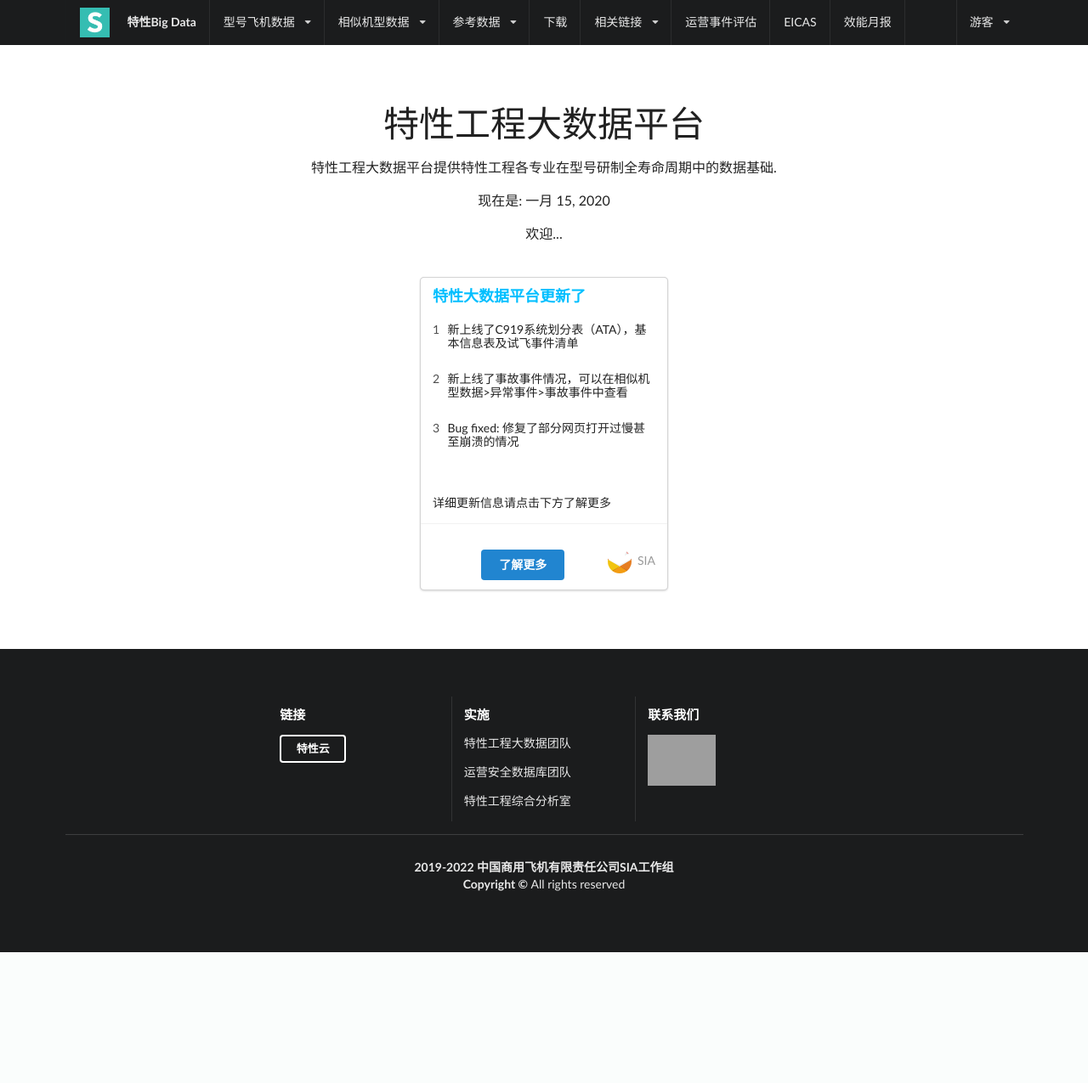
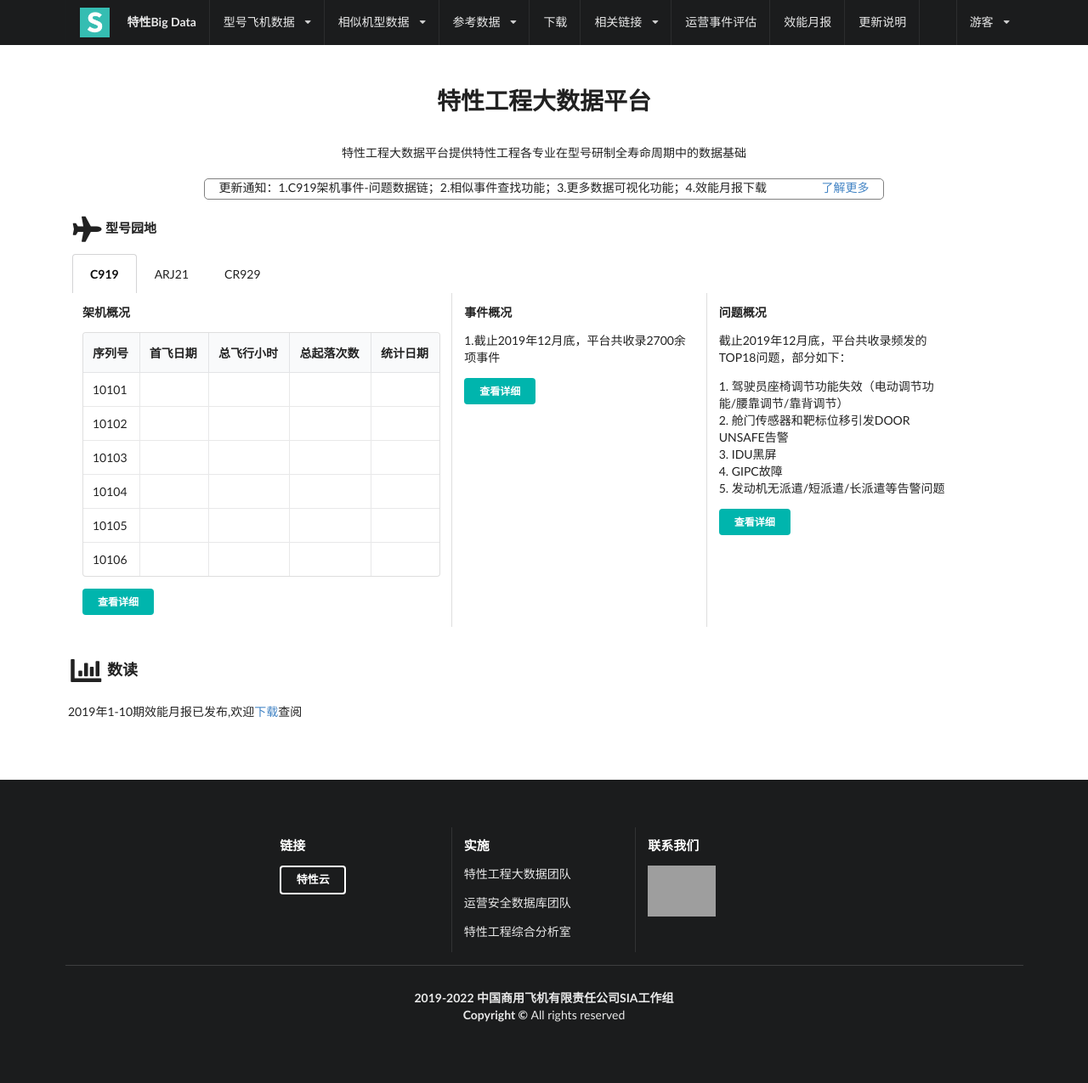
Before and after one commit to catlike-sunshine/rmsdata_2.2, a Django app: page /data_platform/ in a window 1280 px wide. Shown: the whole page at 85% size. Before the commit the page ends 1121 px from the top, so only its background shows below. Run offline with Django 3.2, Linux system fonts and the light colour scheme; parts of the project's set-up code (start-up, migrations or seed data) failed here and were passed over; some libraries are stand-ins or nearby versions; grey boxes are pictures that could not be loaded.

Commit message:
change head

```diff
--- a/data_platform/templates/head.html
+++ b/data_platform/templates/head.html
@@ -78,9 +78,9 @@
             <div class = "item">
               <a style = "color:black" >CR929</a>
             </div>
-            <div class = "item">
+            <!--<div class = "item">
               <a style = "color:black" >公务机</a>
-            </div>
+            </div>-->
         </div>
       </div>
       <div class="ui simple dropdown item">
@@ -150,8 +150,9 @@
         </div>
       </div>
       <a class="item" href="{% url 'data_platform:similar_event' %}">运营事件评估</a>
-      <a class="item" href="{% url 'data_platform:EICAS' %}">EICAS</a>
+      <!--<a class="item" href="{% url 'data_platform:EICAS' %}">EICAS</a>-->
       <a class="item" href="{% url 'data_platform:get_report_list' %}">效能月报</a>
+      <a class="item" href="{% url 'data_platform:update_notes' %}">更新说明</a>
       <div class="ui simple dropdown right item">
             {% if user.is_authenticated %}
             {{ user.first_name }}<i class="dropdown icon"></i>
--- a/data_platform/templates/index.html
+++ b/data_platform/templates/index.html
@@ -2,58 +2,160 @@
 {% include "head.html" %}
 
 
-
-<div class="ui main container">
+<!--<div class="ui main container">
     <h1>特性工程大数据平台</h1>
     <div class="ui text container">
       <p>特性工程大数据平台提供特性工程各专业在型号研制全寿命周期中的数据基础.</p>
-      <p>现在是: {{ text.nowtime | date }} </p>
-      <p>欢迎...</p>
+    </div>
+</div>-->
+<br><br><br><br><br>
+<div style='text-align: center;font-weight: normal;'>
+  <h1>特性工程大数据平台</h1>
+  <br>
+    <div>
+      <p>特性工程大数据平台提供特性工程各专业在型号研制全寿命周期中的数据基础</p>
     </div>
     <br>
-    <br>
-    <div class="ui container">
-      <div class='ui centered card'>
-        <div class="ui card">
-            <div class="content">
-              <div class="header" style=color:deepskyblue >特性大数据平台更新了</div>
-              <br>
-              <div class="ui test container">
-                <div class="ui ordered list">
-                  <div class="item">新上线了C919系统划分表（ATA），基本信息表及试飞事件清单</div>
-                  <br/>
-                  <div class="item">新上线了事故事件情况，可以在相似机型数据>异常事件>事故事件中查看</div>
-                  <br/>
-                  <div class="item">Bug fixed: 修复了部分网页打开过慢甚至崩溃的情况</div>
-                </div>
-                <br/>
-                <br/>
-                <div>详细更新信息请点击下方了解更多</div>
-              </div>
-            </div>
-            <div class="extra content">
-              &nbsp;&nbsp;&nbsp;&nbsp;&nbsp;&nbsp;&nbsp;&nbsp;&nbsp;&nbsp;&nbsp;&nbsp;&nbsp;&nbsp;&nbsp;
-              &nbsp;&nbsp;&nbsp;&nbsp;&nbsp;&nbsp;&nbsp;&nbsp;&nbsp;&nbsp;&nbsp;&nbsp;&nbsp;&nbsp;&nbsp;
-              &nbsp;&nbsp;&nbsp;&nbsp;&nbsp;&nbsp;&nbsp;&nbsp;&nbsp;&nbsp;&nbsp;&nbsp;&nbsp;&nbsp;&nbsp;
-              &nbsp;&nbsp;&nbsp;&nbsp;&nbsp;&nbsp;&nbsp;&nbsp;&nbsp;&nbsp;&nbsp;&nbsp;&nbsp;&nbsp;&nbsp;
-              &nbsp;&nbsp;&nbsp;&nbsp;&nbsp;&nbsp;&nbsp;&nbsp;&nbsp;&nbsp;&nbsp;&nbsp;&nbsp;&nbsp;&nbsp;
-              <div class="ui blue button">
-              <a href="{% url 'data_platform:update_notes' %}" style=color:white>了解更多</a>
-              </div>
-                <div class="right floated author">
-                  <img class="ui avatar image" src="{% static 'images/login/icon.png' %}"> SIA
-                </div>
-          </div>
-        </div>
-      </div>
+</div>
+<div style="text-align: center;
+border: 1px solid gray;
+width:800px;
+height:25px;
+border-radius:5px;
+margin:auto;">
+  <p>更新通知：1.C919架机事件-问题数据链；2.相似事件查找功能；3.更多数据可视化功能；4.效能月报下载
+  &nbsp;&nbsp;&nbsp;&nbsp;&nbsp;&nbsp;&nbsp;&nbsp;&nbsp;&nbsp;&nbsp;&nbsp;&nbsp;&nbsp;&nbsp;&nbsp;
+  <a href="{% url 'data_platform:update_notes' %}">了解更多</a></p>
+</div>
+<br>
+<div class='seven wide column' style="border:none;">
+  <div style="margin-left:85px;">
+  <h4><i class="big plane icon"></i>型号园地</h4>
+    <div class="ui demo tabular menu" style="width:223px;margin-bottom:-1px;"><!-- demo 是自定义的类选择器名称-->
+      <a class="active item" data-tab="first"><p>C919</p></a>
+      <a class="item" data-tab="second"><p>ARJ21</p></a>
+      <a class="item" data-tab="third"><p>CR929</p></a>
     </div>
-  <p><strong class="Afghanistan flag"> </strong></p>
+  </div>
 </div>
+
+<div class="ui bottom attached active tab segment" data-tab="first" style="border:none">
+  <div class="ui divided equal height sixteen column grid" style='margin-left:70px;'>
+    <div class="six wide column " style="border:none;">
+     <h5>架机概况</h5>
+     <table class="ui celled table">
+      <thead>
+        <tr><th>序列号</th>
+        <th>首飞日期</th>
+        <th>总飞行小时</th>
+        <th>总起落次数</th>
+        <th>统计日期</th>
+      </tr></thead>
+      <tbody>
+        <tr>
+          <td>10101</td>
+          <td></td>
+          <td></td>
+          <td></td>
+          <td></td>
+        </tr>
+        <tr>
+          <td>10102</td>
+          <td></td>
+          <td></td>
+          <td></td>
+          <td></td>
+        </tr>
+        <tr>
+          <td>10103</td>
+          <td></td>
+          <td></td>
+          <td></td>
+          <td></td>
+        </tr>
+        <tr>
+          <td>10104</td>
+          <td></td>
+          <td></td>
+          <td></td>
+          <td></td>
+        </tr>
+        <tr>
+          <td>10105</td>
+          <td></td>
+          <td></td>
+          <td></td>
+          <td></td>
+        </tr>
+        <tr>
+          <td>10106</td>
+          <td></td>
+          <td></td>
+          <td></td>
+          <td></td>
+        </tr>
+      </tbody>
+    </table>
+    <a href="{% url 'intra_type_data:C919_5G' %}"><div class="ui teal tiny button">查看详细</div></a>
+    </div>
+    <div class="four wide column" style="border:none;">
+      <h5>事件概况</h5>
+      <p>1.截止2019年12月底，平台共收录2700余项事件</p>
+      <a href="{% url 'intra_type_data:C919_5G' %}"><div class="ui teal tiny button">查看详细</div></a>
+    </div>
+    <div class="four wide column" style="margin-right:-31px;">
+      <h5>问题概况</h5>
+      <p>截止2019年12月底，平台共收录频发的TOP18问题，部分如下：</p>
+      <p>1. 驾驶员座椅调节功能失效（电动调节功能/腰靠调节/靠背调节）<br>
+        2. 舱门传感器和靶标位移引发DOOR UNSAFE告警<br>
+        3. IDU黑屏<br>
+        4. GIPC故障<br>
+        5. 发动机无派遣/短派遣/长派遣等告警问题
+      </p>
+      <a href="{% url 'intra_type_data:C919_5G' %}"><div class="ui teal tiny button">查看详细</div></a>
+    </div>
+  </div>
+</div>
+
+<div class="ui bottom attached tab segment" data-tab="second" style='margin-left:70px;border:none;'><h4>敬请期待ARJ21数据</h4></div>
+<div class="ui bottom attached tab segment" data-tab="third" style='margin-left:70px;border:none'><h4>敬请期待CR929数据</h4></div>
+<br>
+<div ui='grid'>
+  <div class='four wide column' style="margin-left:30px;width: 400px;">
+    <div style="margin-left:50px"><h3><i class="big chart bar icon"></i>数读</h3></div>
+  </div>
+</div>
+<br>
+<div style='width:600px;height:20px;margin-left:80px'>
+  <p>2019年1-10期效能月报已发布,欢迎<a href="{% url 'data_platform:get_report_list' %}">下载</a>查阅</p>
+
+
+</div>
+
+
+
 {% include "foot.html" %}
+<script src="../../static/js/js_address.js"></script>
+    <script type="text/javascript">
+    //demo 是自定义的类选择器名称
+    $(function (){
+        //jQuery UI的Tab也是这样，可能也许大概说不准也依赖jquery.address
+        $('.demo.menu .item').tab();//menu与.item之间一定要有一个空格，才能实现切换tab的功能
+    })
+</script>
 <!--以下是只在本页面中适用的css和js等内容-->
 <style type="text/css">
-  .ui.text.container  {
+  #div1  {
     text-align: center;
     font-weight: normal;
   }
+
+  #div2{
+    text-align: center;
+    border: 1px solid gray;
+    width:800px;
+    height:25px;
+    border-radius:5px;
+    margin:auto;
+  }
 </style>
--- a/data_platform/urls.py
+++ b/data_platform/urls.py
@@ -16,6 +16,7 @@ urlpatterns = [
     url(r'^report/', views.get_report_list.as_view(), name="get_report_list"),
     url(r'^arc_list/',views.get_arc_list, name="get_arc_list"),
     url(r'^cahm/',views.cahm.as_view(), name="cahm"),
+    url(r'^update_notes/',views.update_notes.as_view(), name="update_notes"),
 
     ##相似机型第一期数据------------------------------------------------------------------------------
     url(r'^aircraft_info_list/(?P<acmodel_aircraft_type>\w+)$',views.get_aircraft_info_list, name="aircraft_info_list"),
--- a/data_platform/views.py
+++ b/data_platform/views.py
@@ -2023,3 +2023,12 @@ def get_speech_recognition(request):
 #        	}
 #
 #        	return Response(data=data, status=status.HTTP_200_OK)
+
+class update_notes(ListView):
+    template_name='update_notes.html'
+    context_object_name='text'
+
+    def get_queryset(self):
+        now=datetime.datetime.now()
+        text={'hello':'Hello world!','name':'J','nowtime':now}
+        return(text)
```
Also changed, not shown: data_platform/templates/update_notes.html (+14 -0 lines), rmsdata/settings.py (+9 -6 lines), db.sqlite3.
